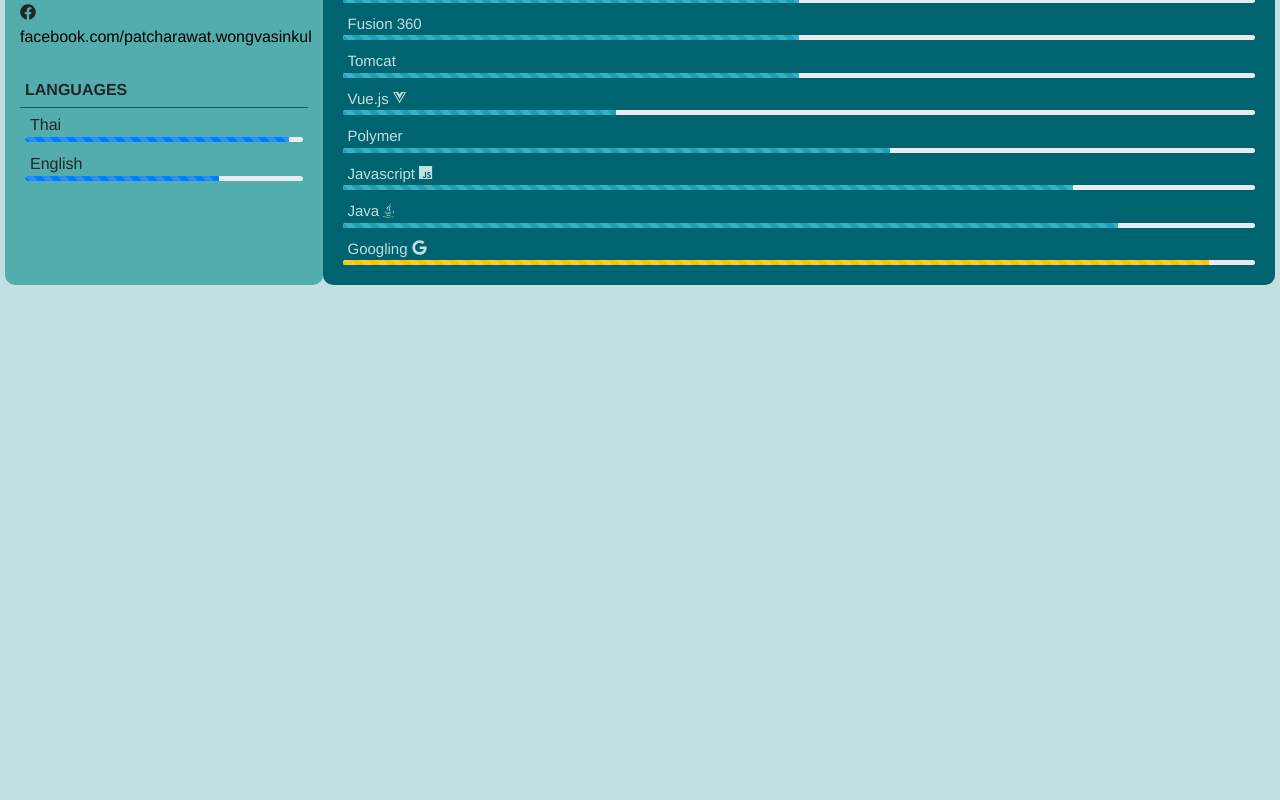
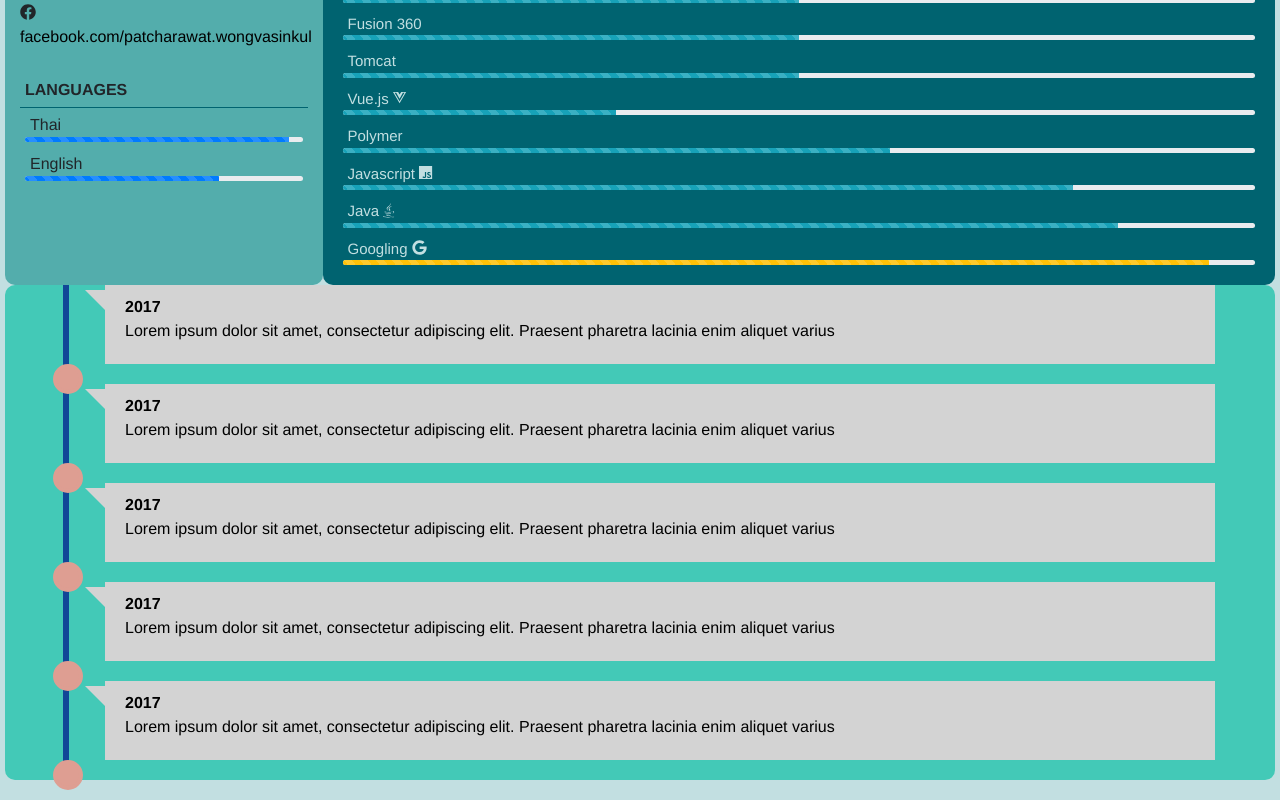
Before and after one commit to MightyOrphus/myCV, a Vue app: page / in a window 1280 px wide. Shown: the part 440-1240 px from the top of the page. Before the commit the page ends 800 px from the top, so only its background shows below. Built offline with nearby package versions, Linux system fonts and the light colour scheme.

Commit message:
just save unfinished timeline

```diff
--- a/src/App.vue
+++ b/src/App.vue
@@ -3,6 +3,9 @@
     <div class="row">
       <SideBar class="col-md-4 col-lg-3" />
       <AboutMe class="col-md-8 col-lg-9" />
+    </div>
+    <div class="row">
+      <Timeline class="col-sm-12" />
     </div>
   </div>
 </template>
@@ -11,6 +14,7 @@
 // import HelloWorld from './components/HelloWorld.vue'
 import SideBar from "./components/SideBar.vue";
 import AboutMe from "./components/AboutMe.vue";
+import Timeline from "./components/Timeline";
 
 export default {
   name: "App",
@@ -18,6 +22,7 @@
     // HelloWorld,
     SideBar,
     AboutMe,
+    Timeline,
   },
 };
 </script>
--- a/src/components/AboutMe.vue
+++ b/src/components/AboutMe.vue
@@ -3,7 +3,7 @@
     <div>
       <div id="header">ABOUT ME</div>
       <p id="info">
-        A Thai developer. Currently, working for SS&C.
+        A Thai developer. Currently, working as a software developer for SS&C.
         <br />
         Now living in Bangkok.
       </p>
--- /dev/null
+++ b/src/components/Timeline.vue
@@ -0,0 +1,68 @@
+<template>
+  <div class="timeline">
+    <TimelineItem
+      v-for="(item, idx) in timeline"
+      :key="idx"
+      :year="item.year"
+      :content="item.content"
+    />
+  </div>
+</template>
+<script>
+import TimelineItem from "./TimelineItem";
+export default {
+  name: "Timeline",
+  components: { TimelineItem },
+  data() {
+    return {
+      timeline: [
+        {
+          year: 2017,
+          content:
+            "Lorem ipsum dolor sit amet, consectetur adipiscing elit. Praesent pharetra lacinia enim aliquet varius",
+        },
+        {
+          year: 2017,
+          content:
+            "Lorem ipsum dolor sit amet, consectetur adipiscing elit. Praesent pharetra lacinia enim aliquet varius",
+        },
+        {
+          year: 2017,
+          content:
+            "Lorem ipsum dolor sit amet, consectetur adipiscing elit. Praesent pharetra lacinia enim aliquet varius",
+        },
+        {
+          year: 2017,
+          content:
+            "Lorem ipsum dolor sit amet, consectetur adipiscing elit. Praesent pharetra lacinia enim aliquet varius",
+        },
+        {
+          year: 2017,
+          content:
+            "Lorem ipsum dolor sit amet, consectetur adipiscing elit. Praesent pharetra lacinia enim aliquet varius",
+        },
+      ],
+    };
+  },
+};
+</script>
+<style scoped>
+.timeline {
+  color: #114797;
+  background-color: #43c9b7;
+  border-radius: 10px;
+}
+/* Ruler */
+.timeline::after {
+  content: "";
+  top: 0;
+  bottom: 0;
+  background-color: #114797;
+  position: absolute;
+
+  width: 6px;
+  margin-left: 3px; /* half the width */
+
+  left: 55px;
+}
+</style>
--- /dev/null
+++ b/src/components/TimelineItem.vue
@@ -0,0 +1,88 @@
+<template>
+  <div class="container">
+    <div class="speechBalloon">
+      <div id="content">
+        <b>{{ year }}</b>
+        <p>
+          {{ content }}
+        </p>
+      </div>
+    </div>
+  </div>
+</template>
+<script>
+export default { props: { year: { type: Number }, content: { type: String } } };
+</script>
+<style scoped>
+.container {
+  margin-left: 70px;
+  margin-bottom: 20px;
+  color: black;
+}
+/* Circle
+    left   Ruler
+     60     |6|
+     48  |12|6|12| = 12 + 6 + 12 circle width
+ */
+.container::after {
+  content: "";
+  position: absolute;
+  left: 48px;
+  width: 30px;
+  height: 30px;
+  background-color: #de9e92;
+  border: 4px solid #de9e92;
+  border-radius: 50%;
+  z-index: 1;
+}
+.speechBalloon {
+  background-color: lightgrey;
+  padding-left: 15px;
+  padding-top: 5px;
+}
+.speechBalloon::before {
+  content: "";
+  position: absolute;
+  left: 80px;
+  border: solid lightgrey;
+  border-width: 15px 15px 15px 15px;
+  border-color: lightgrey lightgrey transparent transparent;
+}
+#content {
+  padding: 5px;
+}
+/* Place the container to the left */
+.left {
+  left: 0;
+}
+/* Place the container to the right */
+.right {
+  left: 50%;
+}
+/* Add arrows to the left container (pointing right) */
+.left::before {
+  content: " ";
+  height: 0;
+  position: absolute;
+  top: 22px;
+  width: 0;
+  z-index: 1;
+  right: 30px;
+  border: medium solid white;
+  border-width: 10px 0 10px 10px;
+  border-color: transparent transparent transparent white;
+}
+/* Add arrows to the right container (pointing left) */
+.right::before {
+  content: " ";
+  height: 0;
+  position: absolute;
+  top: 22px;
+  width: 0;
+  z-index: 1;
+  left: 30px;
+  border: medium solid white;
+  border-width: 10px 10px 10px 0;
+  border-color: transparent white transparent transparent;
+}
+</style>
```
